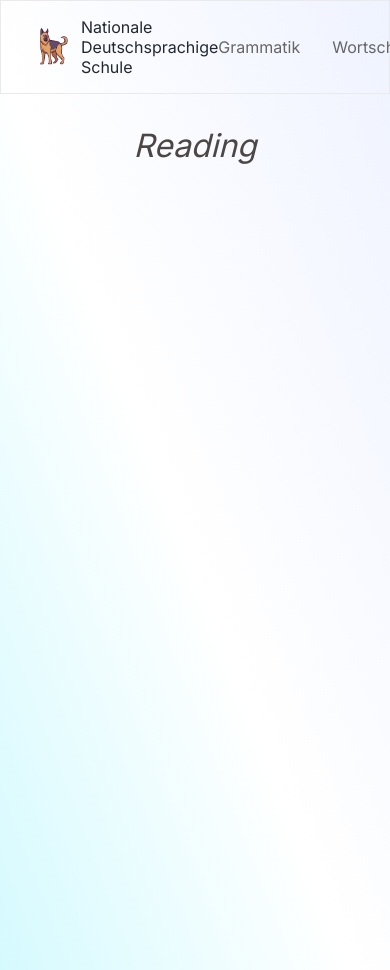
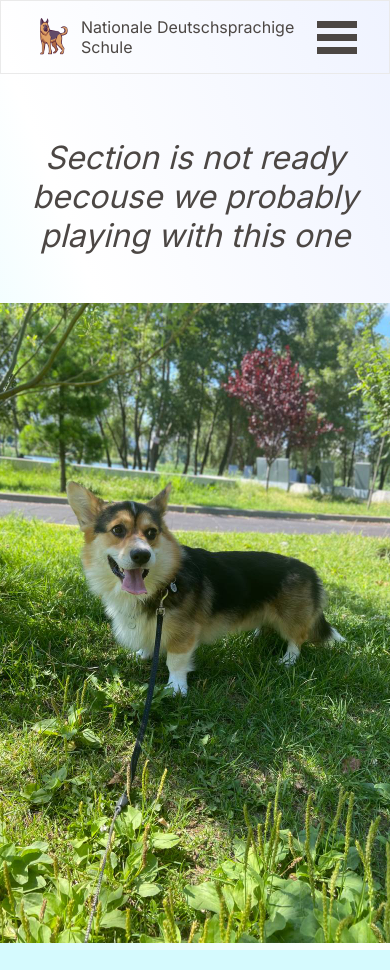
Before and after one commit to mishin78/nGls, a Next.js app: page /reading in a window 390 px wide. Built offline with nearby package versions, Linux system fonts and the light colour scheme.

Commit message:
excuses section

```diff
--- /dev/null
+++ b/app/components/Excuses.js
@@ -0,0 +1,10 @@
+import Image from "next/image"
+
+export const Excuses = () => {
+    return (
+        <div className="excuses">
+            <h1>Section is not ready becouse we probably playing with this one</h1>
+            <Image alt="photo of three colored red headed welsh pemprock corgi" width={480} height={640} src={'/dogLouis.jpeg'} />
+        </div>
+    )
+}
--- a/app/components/levels.js
+++ b/app/components/levels.js
@@ -24,7 +24,7 @@ export default function Levels() {
             </Link>
             <span></span>
             <Link href={{ pathname: `/${section}/B2`, query: { section: `${section}`, level: 'B2'}}}>
-                <h3 className='lasth3'>B2</h3>
+                <h3 className={level === 'B2' ? 'currentLevel' : 'lasth3'}>B2</h3>
             </Link>
         </div>
     )
--- a/app/exams/page.js
+++ b/app/exams/page.js
@@ -1,11 +1,11 @@
 import '../styles.sass'
+import { Excuses } from '../components/Excuses'
 
 export default function Exams() {
 
     return (
         <main>
-            <h1>Exams</h1>
-
+            <Excuses />
         </main>
     )
 }
--- a/app/listening/page.js
+++ b/app/listening/page.js
@@ -1,10 +1,12 @@
 import '../styles.sass'
+import { Excuses } from '../components/Excuses'
+
 
 export default function Listening() {
 
     return (
         <main className='сategory listening'>
-        <h1>Listening</h1>
+            <Excuses />
         </main>
     )
 }
--- a/app/navigation.js
+++ b/app/navigation.js
@@ -3,10 +3,12 @@ import './styles.sass'
 import Image from 'next/image'
 import Link from 'next/link'
 import { useSearchParams } from 'next/navigation'
+import { useState } from 'react'
 
 
 export default function Navigation() {
 
+    const [ openMenu, setOpenMenu ] = useState(false)
     const searchParams = useSearchParams()
     const search = searchParams.get('section')
 
@@ -18,8 +20,7 @@ export default function Navigation() {
                     <h6>Nationale Deutschsprachige Schule</h6>
                 </div>
             </Link>
-            <div className='sectionsBox'>
-
+            <div className={openMenu ? 'burgerSections' : 'sectionsBox'}>
             <Link
                 href={{
                     pathname: '/grammar/A1',
@@ -80,6 +81,11 @@ export default function Navigation() {
                 </div>
             </Link>
             </div>
+            <div onClick={() => setOpenMenu(!openMenu)} className='burgerMenu'>
+                <div className='first'></div>
+                <div></div>
+                <div className='last'></div>
+            </div>
         </nav>
     )
 }
--- a/app/reading/page.js
+++ b/app/reading/page.js
@@ -1,11 +1,13 @@
 import '../styles.sass'
 import Levels from '../components/levels'
+import { Excuses } from '../components/Excuses'
+
 
 export default function Reading() {
 
     return (
         <main>
-            <h1>Reading</h1>
+            <Excuses />
         </main>
     )
 }
--- a/app/styles.sass
+++ b/app/styles.sass
@@ -57,12 +57,14 @@ nav
     width: 100%
     padding: 1rem 2rem 1rem 2rem
     border: 0.5px solid $grey
+    .burgerMenu
+        display: none
     .logoBox
         @extend %flex
         gap: 0.5rem
         h6
           font-size: 1rem
-          color: #23272F
+          color: #4C4744
           font-weight: 400
     .sectionsBox
         @extend %flex
@@ -72,7 +74,7 @@ nav
             @extend %flex
             h6
                 font-size: 1rem
-                color: #666666
+                color: #4C4744
                 font-weight: 400
             h6:hover
                 color: $black
@@ -227,6 +229,18 @@ main
 
 
 
+.excuses
+    display: flex
+    justify-content: center
+    align-items: center
+    flex-direction: column
+    padding: 2rem
+    h1
+        font-size: 2rem
+    img
+        margin-top: 3rem
+        border-radius: 1rem
+
 @media screen and ( max-width: 1325px )
     main
         text-align: center
@@ -234,6 +248,41 @@ main
             grid-template-columns: repeat(3, 250px)
 
 
+@media screen and ( max-width: 1150px )
+    nav
+        position: relative
+        .sectionsBox
+            display: none
+        .burgerSections
+            display: flex
+            flex-direction: column
+            align-items: center
+            justify-content: center
+            position: absolute
+            right: 15px
+            top: 50px
+            .section
+                display: flex
+                h6
+                    font-size: 1rem
+                    color: #4C4744
+                    font-weight: 400
+                h6:hover
+                    color: $black
+        .burgerMenu
+            display: flex
+            justify-content: center
+            align-items: center
+            flex-direction: column
+            div
+                width: 40px
+                height: 7px
+                background: #4C4744
+                margin: 3px 0
+            .first
+                margin: 0 0 3px 0
+            .last
+                margin: 3px 0 0 0
 
 @media screen and ( max-width: 930px )
     main
--- a/app/vocabulary/page.js
+++ b/app/vocabulary/page.js
@@ -2,12 +2,13 @@ import '../styles.sass'
 import '../grid.sass'
 import Link from 'next/link'
 import Levels from '../components/levels'
+import { Excuses } from '../components/Excuses'
 
 export default function Vocabulary() {
 
     return (
         <main className='сategory vocabulary'>
-            <h1>Vocabulary</h1>
+            <Excuses />
         </main>
     )
 }
--- a/app/writing/page.js
+++ b/app/writing/page.js
@@ -1,11 +1,11 @@
 import '../styles.sass'
-
+import { Excuses } from '../components/Excuses'
 
 export default function Writing() {
 
     return (
         <main>
-        <h1>Writing</h1>
+            <Excuses />
         </main>
     )
 }
```
Also changed, not shown: app/grammar/A2/page.js (+12 -12 lines), app/grammar/B1/page.js (+13 -13 lines), app/grammar/B2/page.js (+13 -13 lines), public/dogLouis.jpeg (added).
